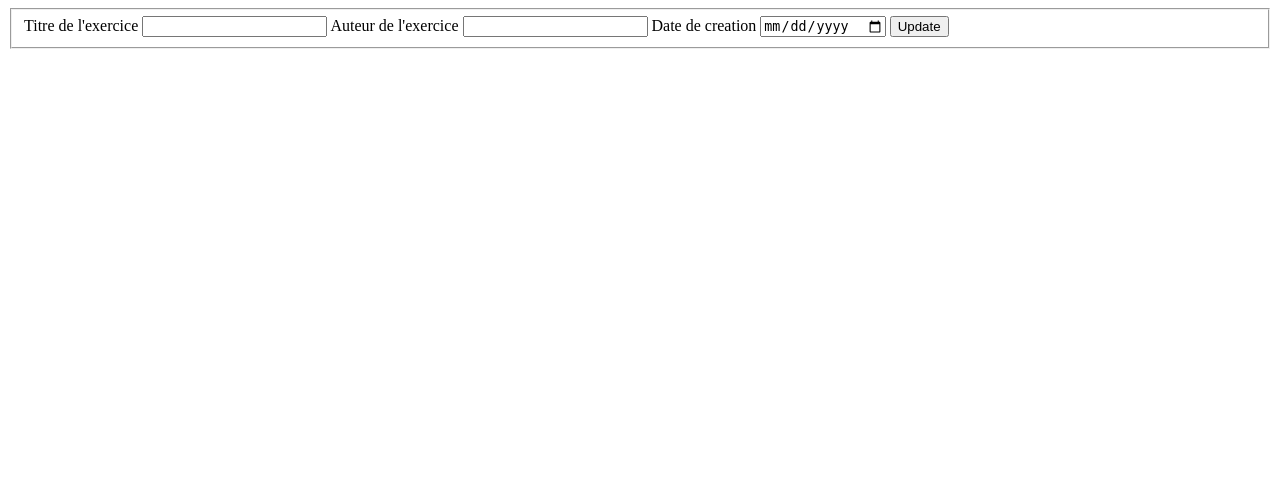
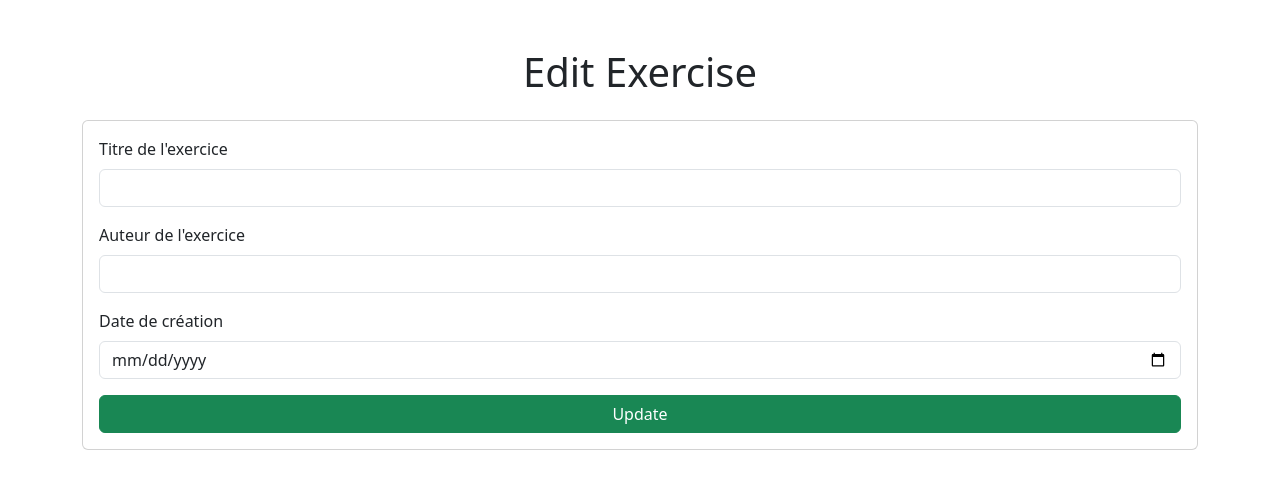
Before and after one commit to Voxold/PHP-Mini-Projects-Collection, a PHP site: page /edit.php in a window 1280 px wide. Shown: the top 489 px of the page. Run offline with PHP 8.4, Linux system fonts and the light colour scheme; data that the repository does not hold is empty.

Commit message:
Finiish styling of editing page with fix update error

```diff
--- a/user-informations/edit.php
+++ b/user-informations/edit.php
@@ -3,8 +3,7 @@ include('db.php');
 
 if (isset($_GET['id'])) {
     $id = intval($_GET['id']);
-    $query = "SELECT * FROM exercice WHERE id=?";
-
+    $query = "SELECT * FROM exercice WHERE id = ?";
     $stmt = $conn->prepare($query);
     $stmt->bind_param("i", $id);
     $stmt->execute();
@@ -17,6 +16,21 @@ if (isset($_GET['id'])) {
         exit();
     }
 }
+
+if ($_SERVER['REQUEST_METHOD'] == 'POST') {
+    $title = $_POST['title'];
+    $author = $_POST['author'];
+    $date = $_POST['date'];
+
+    $updateQuery = "UPDATE exercice SET titre = ?, author = ?, date = ? WHERE id = ?";
+    $updateStmt = $conn->prepare($updateQuery);
+    $updateStmt->bind_param("sssi", $title, $author, $date, $id);
+
+    if ($updateStmt->execute()) {
+        header("Location: index.php");
+        exit();
+    }
+}
 ?>
 
 <!DOCTYPE html>
@@ -24,39 +38,35 @@ if (isset($_GET['id'])) {
 <head>
     <meta charset="UTF-8">
     <meta name="viewport" content="width=device-width, initial-scale=1.0">
-    <title>Document</title>
+    <title>Edit Exercise</title>
+    <!-- Bootstrap CSS -->
+    <link href="https://cdn.jsdelivr.net/npm/bootstrap@5.3.0/dist/css/bootstrap.min.css" rel="stylesheet">
 </head>
 <body>
-<fieldset>
-        <form action="register.php" method="POST">
-            <label for="title">Titre de l'exercice</label>
-            <input type="text" name="title" value="<?php echo htmlspecialchars($row['titre']); ?>" required>
+    <div class="container mt-5">
+        <h1 class="text-center mb-4">Edit Exercise</h1>
+        <div class="card">
+            <div class="card-body">
+                <form action="" method="POST">
+                    <div class="mb-3">
+                        <label for="title" class="form-label">Titre de l'exercice</label>
+                        <input type="text" name="title" id="title" value="<?php echo htmlspecialchars($row['titre']); ?>" class="form-control" required>
+                    </div>
+                    <div class="mb-3">
+                        <label for="author" class="form-label">Auteur de l'exercice</label>
+                        <input type="text" name="author" id="author" value="<?php echo htmlspecialchars($row['author']); ?>" class="form-control" required>
+                    </div>
+                    <div class="mb-3">
+                        <label for="date" class="form-label">Date de création</label>
+                        <input type="date" name="date" id="date" value="<?php echo htmlspecialchars($row['date']); ?>" class="form-control" required>
+                    </div>
+                    <button type="submit" class="btn btn-success w-100">Update</button>
+                </form>
+            </div>
+        </div>
+    </div>
 
-            <label for="author">Auteur de l'exercice</label>
-            <input type="text" name="author" value="<?php echo htmlspecialchars($row['author']); ?>" required>
-
-            <label for="date">Date de creation</label>
-            <input type="date" name="date" value="<?php echo htmlspecialchars($row['date']); ?>" required>
-
-            <button type="submit">Update</button>
-        </form>
-    </fieldset>
-
-    <?php
-        if ($_SERVER['REQUEST_METHOD'] == 'POST') {
-            $title = $_POST['title'];
-            $author = $_POST['author'];
-            $date = $_POST['date'];
-
-            $updateQuery = "UPDATE exercice SET titre = ?, author = ?, date = ? WHERE id = ?";
-            $updateStmt = $conn->prepare($updateQuery);
-            $updateStmt->bind_param("si", $title, $author, $date, $id);
-
-            if ($updateStmt->execute()) {
-                header("Location: index.php");
-                exit();
-            }
-        }
-    ?>
+    <!-- Bootstrap JS -->
+    <script src="https://cdn.jsdelivr.net/npm/bootstrap@5.3.0/dist/js/bootstrap.bundle.min.js"></script>
 </body>
 </html>
```
